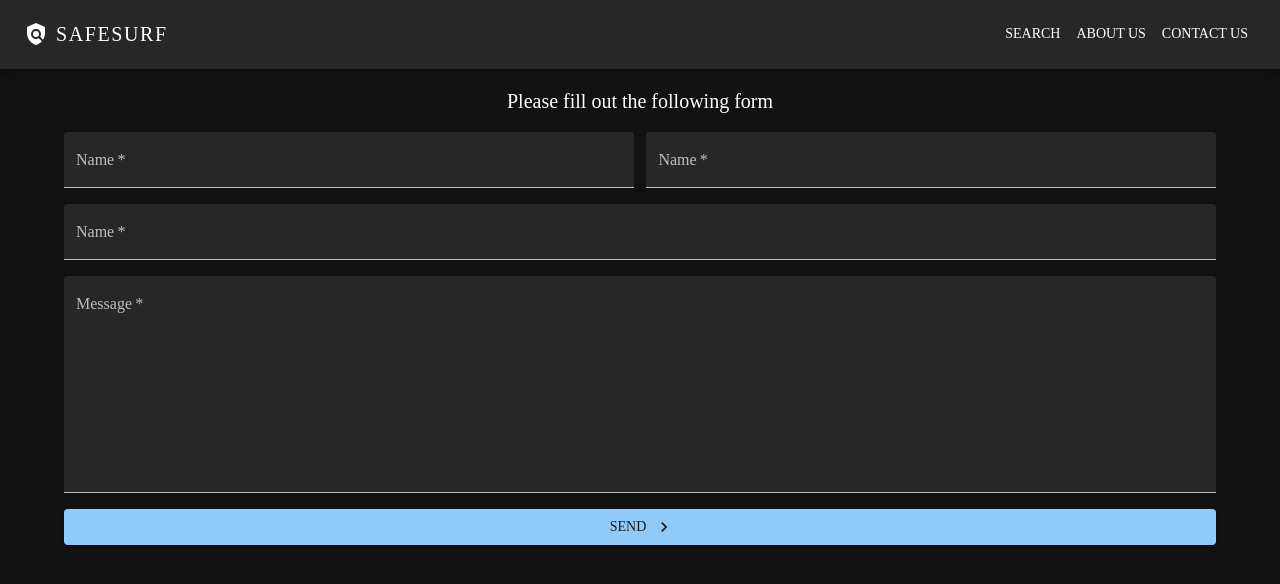
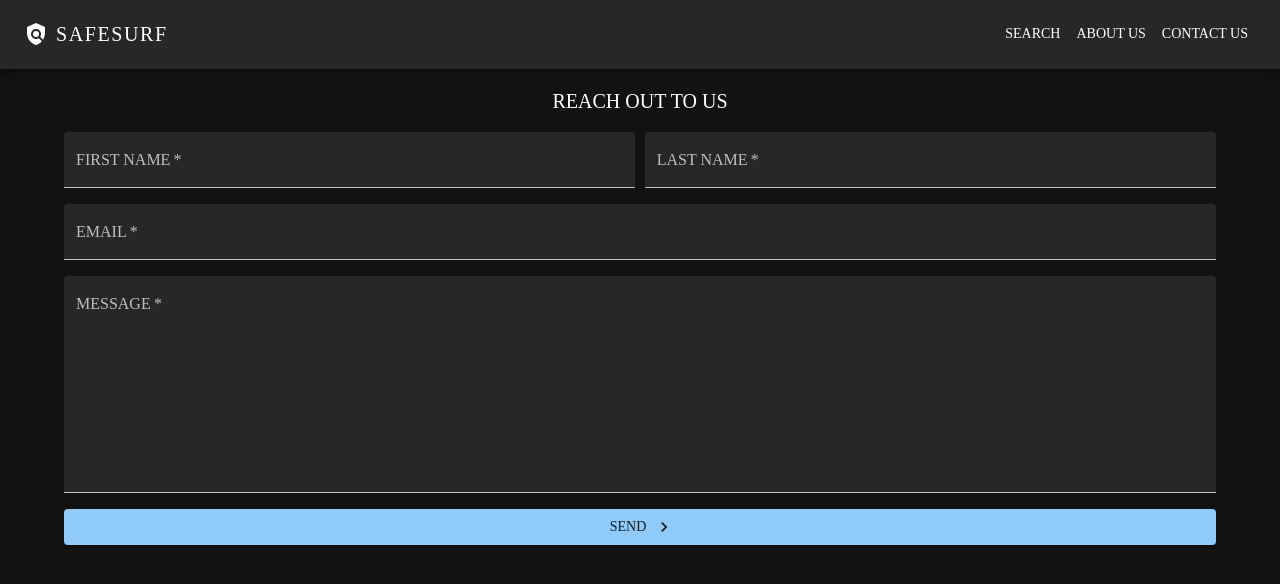
Before and after one commit to Jarvuslin/safe-surf, a React (Create React App) app in the folder my-app/: page /contact-us in a window 1280 px wide. Shown: the top 584 px of the page. Built offline with nearby package versions, Linux system fonts and the light colour scheme; a web font is replaced by a local one.

Commit message:
Updated to include proper form fields

```diff
--- a/my-app/src/ContactUs.tsx
+++ b/my-app/src/ContactUs.tsx
@@ -6,12 +6,17 @@ import Container from '@mui/material/Container';
 import KeyboardArrowRightIcon from '@mui/icons-material/KeyboardArrowRight';
 
 const ContactUs = () => {
+    // contact form state
+    const [firstName, setFirstName] = useState('');
+    const [lastName, setLastName] = useState('');
     const [email, setEmail] = useState('');
     const [message, setDetails] = useState('');
     const [sending, setSending] = useState(false);
     const [sent, setSent] = useState(false);
-    const [titleError, setTitleError] = useState(false);
-    const [detailsError, setDetailsError] = useState(false);
+    const [firstNameError, setFirstNameError] = useState(false);
+    const [lastNameError, setLastNameError] = useState(false);
+    const [emailError, setEmailError] = useState(false);
+    const [messageError, setMessageError] = useState(false);
     const [error, setError] = useState(false);
 
     const useStyles = {
@@ -19,31 +24,37 @@ const ContactUs = () => {
             marginTop: '1rem',
         },
         field: {
-            marginTop: 2,
-            marginBottom: 2,
-            display: 'block'
+            marginTop: '1rem',
+
         }
     };
-
 
     const handleSubmit = async (e: React.FormEvent<HTMLFormElement>) => {
         e.preventDefault();
         setSent(false);
         setSending(true);
-        setTitleError(false);
-        setDetailsError(false);
+        setFirstNameError(false);
+        setLastNameError(false);
+        setEmailError(false);
+        setMessageError(false);
         setError(false);
 
+        if (!firstName) {
+            setFirstNameError(true);
+        }
+        if (!lastName) {
+            setLastNameError(true);
+        }
         if (!email) {
-            setTitleError(true);
-            setError(true);
+            setEmailError(true);
         }
         if (!message) {
-            setDetailsError(true);
-            setError(true);
+            setMessageError(true);
         }
 
-        if (email && message) {
+        setError(true);
+
+        if (firstName && lastName && email && message) {
             console.log(`email: ${email} | message ${message}`);
 
             await fetch('http://localhost:3500/api/contact-us', {
@@ -57,6 +68,7 @@ const ContactUs = () => {
                 })
             });
 
+            setError(false);
             setSent(true);
         }
         setSending(false);
@@ -67,58 +79,56 @@ const ContactUs = () => {
             <Typography
                 sx={useStyles.title}
                 variant='h6'
-                component='h2'
                 color='textPrimary'
                 align='center'
                 gutterBottom
             >
-                 Please fill out the following form
+                REACH OUT TO US
             </Typography>
             <form noValidate autoComplete="off" onSubmit={handleSubmit}>
                 <TextField
-                    onChange={(e) => setEmail(e.target.value)}
+                    onChange={(e) => setFirstName(e.target.value)}
                     id="filled-basic"
-                    label="Name"
+                    label="FIRST NAME"
                     variant="filled"
                     required
-                    error={titleError}
-                    sx={{width: `calc(50% - 0.4rem)`, marginTop: 1, marginRight: '0.4rem'}}
+                    error={firstNameError}
+                    sx={{width: `calc(50% - 0.3rem)`, marginTop: 1, marginRight: '0.3rem'}}
                 />
                 <TextField
-                    onChange={(e) => setEmail(e.target.value)}
+                    onChange={(e) => setLastName(e.target.value)}
                     id="filled-basic"
-                    label="Name"
+                    label="LAST NAME"
                     variant="filled"
                     required
-                    error={titleError}
-                    sx={{width: `calc(50% - 0.4rem)`, marginTop: 1, marginLeft: '0.4rem'}}
+                    error={lastNameError}
+                    sx={{width: `calc(50% - 0.3rem)`, marginTop: 1, marginLeft: '0.3rem'}}
                 />
-
-
                 <TextField
                     onChange={(e) => setEmail(e.target.value)}
                     sx={useStyles.field}
                     id="filled-basic"
-                    label="Name"
+                    label="EMAIL"
                     variant="filled"
                     fullWidth
                     required
-                    error={titleError}
+                    error={emailError}
                 />
                 <TextField
                     onChange={(e) => setDetails(e.target.value)}
                     sx={useStyles.field}
                     id="filled-basic"
-                    label="Message"
+                    label="MESSAGE"
                     variant="filled"
                     multiline
                     rows={8}
                     fullWidth
                     required
-                    error={detailsError}
+                    error={messageError}
                 />
                 <LoadingButton
                     type="submit"
+                    sx={{marginTop: '1rem'}}
                     color={error ? 'error' : 'primary'}
                     variant="contained"
                     fullWidth
@@ -127,14 +137,20 @@ const ContactUs = () => {
                 >
                     {sending ? 'Sending...' : 'Send'}
                 </LoadingButton>
-                <Typography sx={useStyles.title}
-                            variant='h6'
-                            component='h2'
-                            color='textPrimary'
-                            gutterBottom
+                {sent && <Typography sx={useStyles.title}
+                                     variant='subtitle1'
+                                     color='textPrimary'
+                                     gutterBottom
                 >
-                    {sent ? `Thank you ${email}` : ''}
-                </Typography>
+                    {`Thank you for your response, you can expect to hear back from us within 48 hours.`.toUpperCase()}
+                </Typography>}
+                {error && <Typography sx={useStyles.title}
+                                      variant='subtitle1'
+                                      color='error'
+                                      gutterBottom
+                >
+                    {'Please fill out the entirety of the form.'.toUpperCase()}
+                </Typography>}
             </form>
         </Container>
     );
```
